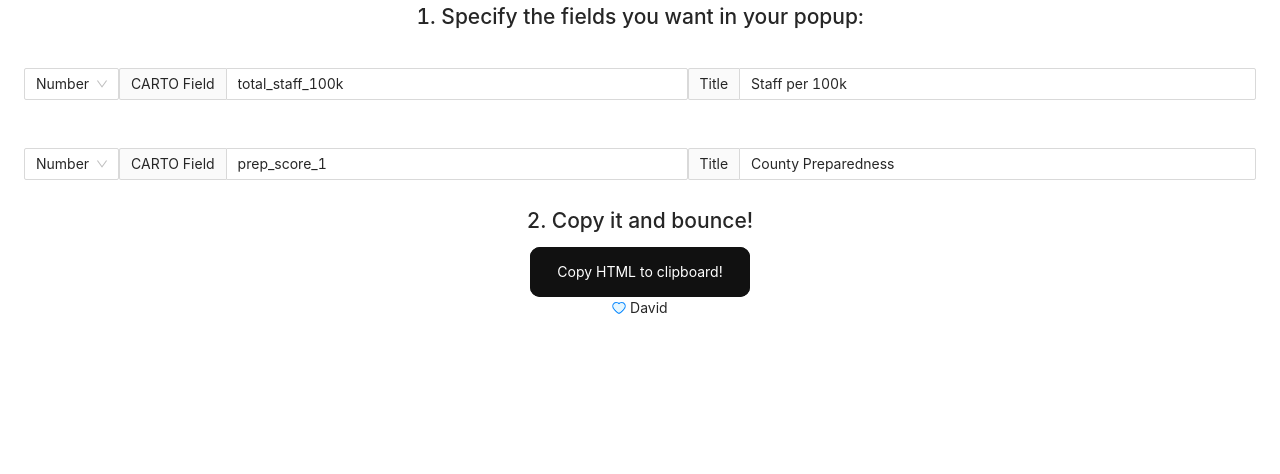
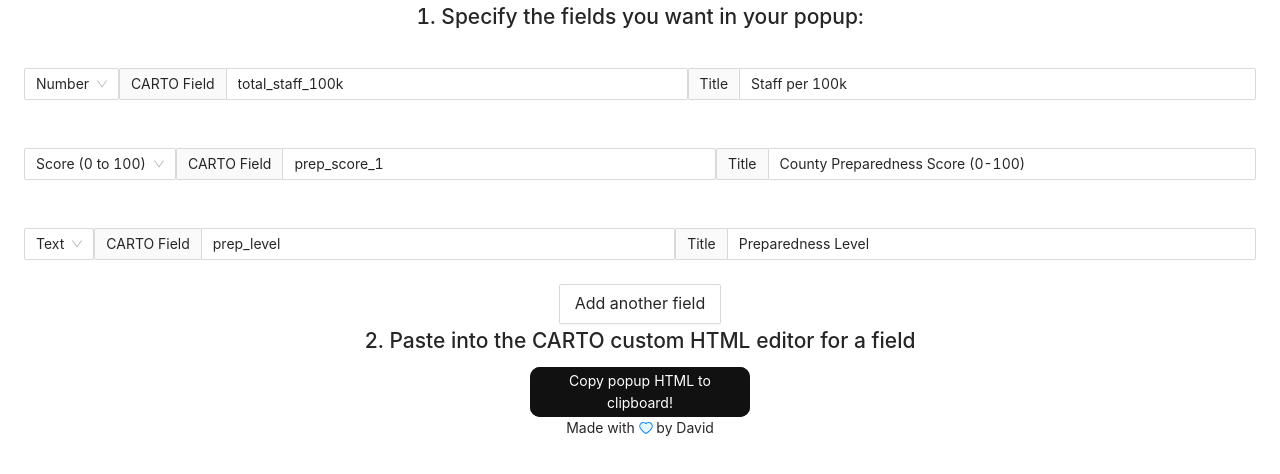
Before and after one commit to ruralinnovation/popoup-html-generator, a React (Create React App) app: page / in a window 1280 px wide. Shown: the top 474 px of the page. Built offline with nearby package versions, Linux system fonts and the light colour scheme.

Commit message:
Update html based on types, add "add field" button

```diff
--- a/src/App.js
+++ b/src/App.js
@@ -2,38 +2,20 @@ import React, {useState, useCallback} from 'react';
 import './App.css';
 import 'antd/dist/antd.css';
 import {generatePopupHTML, copyToClipboard} from "./htmlGenerators";
-import {Input, Select} from "antd";
+import {Button, Input, Select} from "antd";
 import {
   HeartTwoTone
 } from '@ant-design/icons';
 import {GlowButton} from "./GlowButton";
-
-const FIELD_TYPES = {
-  scoreOutOf100: 'Score from 0 to 100',
-  number: 'Number',
-  text: 'Text'
-}
-
-const defaultInputValues = [
-  {
-    fieldType: FIELD_TYPES.number,
-    fieldName: 'total_staff_100k',
-    fieldDisplayName: 'Staff per 100k',
-  },
-  {
-    fieldType: FIELD_TYPES.scoreOutOf100,
-    fieldName: 'prep_score_1',
-    fieldDisplayName: 'County Preparedness',
-  },
-]
+import {FIELD_TYPES, DEFAULT_INPUT_VALUES} from "./constants";
 
 const FieldInput = ({fieldInputValue, onChange}) => {
   return (
     <div style={{display: 'flex', padding: 24}}>
       <Select
-        defaultValue={FIELD_TYPES.number}
+        defaultValue={fieldInputValue.fieldType}
         className="field-type"
-        onChange={(fieldType) => onChange({...fieldInputValue, fieldType,})}
+        onChange={(fieldType) => onChange({...fieldInputValue, fieldType})}
       >
         <Select.Option value={FIELD_TYPES.scoreOutOf100}>{FIELD_TYPES.scoreOutOf100}</Select.Option>
         <Select.Option value={FIELD_TYPES.number}>{FIELD_TYPES.number}</Select.Option>
@@ -43,13 +25,13 @@ const FieldInput = ({fieldInputValue, onChange}) => {
         addonBefore="CARTO Field"
         placeholer={"eg state_pop_2018"}
         value={fieldInputValue.fieldName}
-        onChange={({target}) => onChange({...fieldInputValue, fieldName: target.value})}
+        onChange={({target}) => onChange({...fieldInputValue, fieldName: target.value.trim()})}
       />
       <Input
         addonBefore="Title"
         placeholer={"eg The State Population in 2018"}
         value={fieldInputValue.fieldDisplayName}
-        onChange={({target}) => onChange({...fieldInputValue, fieldDisplayName: target.value})}
+        onChange={({target}) => onChange({...fieldInputValue, fieldDisplayName: target.value.trim()})}
       />
     </div>
   )
@@ -58,12 +40,17 @@ const FieldInput = ({fieldInputValue, onChange}) => {
 
 function App() {
 
-  const [fieldInputValues, setFieldInputValues] = useState(defaultInputValues)
+  const [fieldInputValues, setFieldInputValues] = useState(DEFAULT_INPUT_VALUES)
   const onChangeInput = useCallback((newValue, i) => {
     const updatedFieldInputValues = [...fieldInputValues]
     updatedFieldInputValues[i] = newValue
     setFieldInputValues(updatedFieldInputValues)
   }, [fieldInputValues, setFieldInputValues])
+
+  const addNewInputField = useCallback(() => {
+    onChangeInput(DEFAULT_INPUT_VALUES[0], fieldInputValues.length)
+  }, [fieldInputValues])
+
   console.log(fieldInputValues)
   return (
     <div className="App">
@@ -75,12 +62,15 @@ function App() {
             onChange={newValue => onChangeInput(newValue, i)}
             fieldInputValue={fieldInputValue}/>)
         )}
-        <h2>2. Copy it and bounce!</h2>
+        <Button size="large" onClick={addNewInputField}>Add another field</Button>
+      </div>
+
+      <div>
+        <h2>2. Paste into the CARTO custom HTML editor for a field</h2>
         <GlowButton onClick={() => copyToClipboard(generatePopupHTML(fieldInputValues))}>
-          Copy HTML to clipboard!
+          Copy popup HTML to clipboard!
         </GlowButton>
-        <p><HeartTwoTone style={{color: 'red'}} /> David</p>
-
+        <p>Made with <HeartTwoTone style={{color: 'red'}} /> by David</p>
       </div>
     </div>
   );
--- /dev/null
+++ b/src/constants.js
@@ -0,0 +1,23 @@
+export const FIELD_TYPES = {
+	scoreOutOf100: 'Score (0 to 100)',
+	number: 'Number',
+	text: 'Text'
+}
+
+export const DEFAULT_INPUT_VALUES = [
+	{
+		fieldType: FIELD_TYPES.number,
+		fieldName: 'total_staff_100k',
+		fieldDisplayName: 'Staff per 100k',
+	},
+	{
+		fieldType: FIELD_TYPES.scoreOutOf100,
+		fieldName: 'prep_score_1',
+		fieldDisplayName: 'County Preparedness Score (0-100)',
+	},
+	{
+		fieldType: FIELD_TYPES.text,
+		fieldName: 'prep_level',
+		fieldDisplayName: 'Preparedness Level',
+	},
+]
--- a/src/htmlGenerators.js
+++ b/src/htmlGenerators.js
@@ -1,3 +1,5 @@
+import {FIELD_TYPES} from "./constants";
+
 
 const fieldValueStyle = () => `
         line-height: 1em;
@@ -19,15 +21,21 @@ const barStyle = (fieldName) => `
         transition: width 0.8s;
         background-color: skyblue;
       `
+const scoreBar = fieldName => `
+			<div style="${barContainerStyle()}">
+        <div style="${barStyle(fieldName)}"/>
+      </div>
+`
 
-const generateNumericField = (numericFieldsAccumulator, {fieldName, fieldDisplayName}) => {
+const generateNumericField = (numericFieldsAccumulator, {fieldName, fieldDisplayName, fieldType}) => {
+	if (!fieldName || !fieldDisplayName || !fieldType) return numericFieldsAccumulator
+
+	const isScore = fieldType === FIELD_TYPES.scoreOutOf100
 	return numericFieldsAccumulator + `
     <li class="CDB-infowindow-listItem" style="min-height: 70px;">
       <h5 class="CDB-infowindow-subtitle">${fieldDisplayName}</h5>
       <h4 class="CDB-infowindow-title" style="${fieldValueStyle()}">{{${fieldName}}}</h4>
-      <div style="${barContainerStyle()}">
-        <div style="${barStyle(fieldName)}"/>
-      </div>
+      ${isScore ? scoreBar(fieldName) : ''}
     </li>
   `
 }
```
